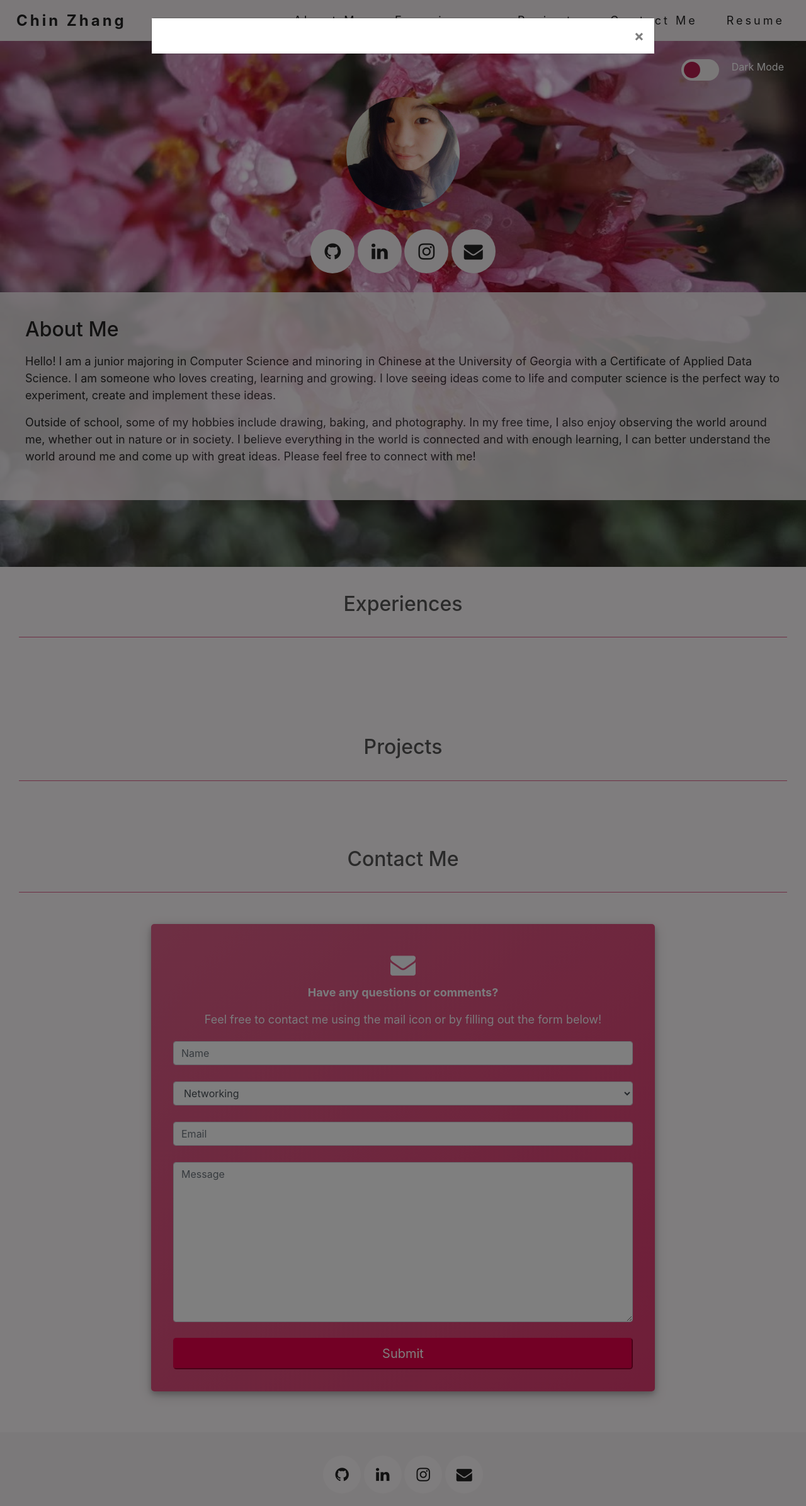
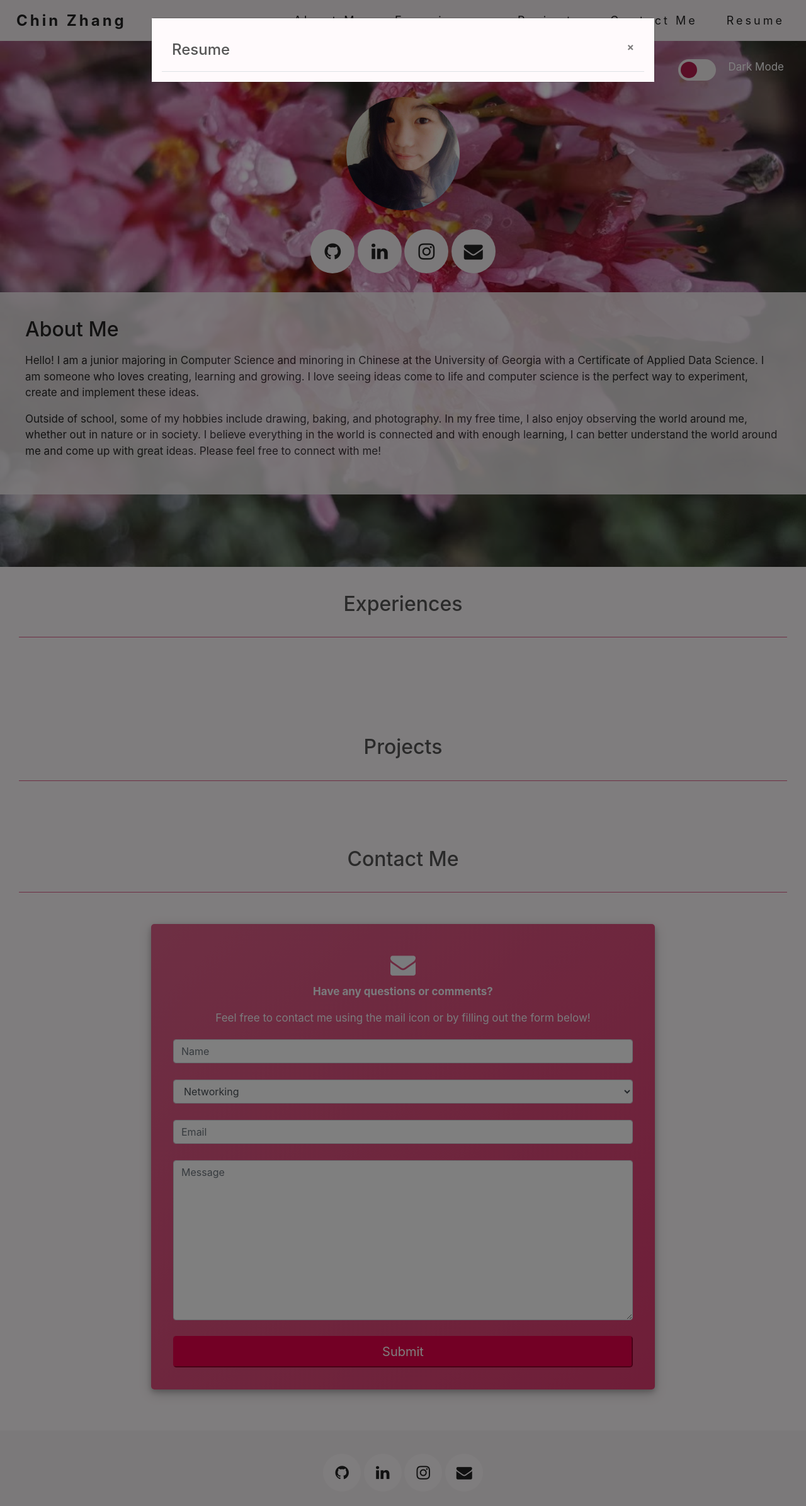
Before and after one commit to ChinZhang/portfolio, a Django app: page / in a window 1280 px wide, after a click on "Resume". Shown: the top 2391 px of the page at 63% size. Run offline with Django 3.2, Linux system fonts and the light colour scheme; data that the repository does not hold is empty; some libraries are stand-ins or nearby versions.

Commit message:
Added color and reformatted resume modal

```diff
--- a/portfolio/static/css/main.css
+++ b/portfolio/static/css/main.css
@@ -3,6 +3,7 @@
     --background-color: #f7f2f4;
     --secondary-background-color: #fffafc;
     --third-background-color: #dd5f88;
+    --text-color: #555;
     --font-color: #222;
     --font-secondary-color: #b51f4f;
     --background-gradient: linear-gradient(to right,#dd5f88,#de3c71);
@@ -11,6 +12,7 @@
     --button-color: #e6004a;
     --hover-button-color: #c2003e;
     --header-color: #555;
+    --hr-color: rgba(0,0,0,.1);
     --background-image: url("../resources/flower.jpg");
     --background-image-medium: url("../resources/flower-medium.jpg");
     --background-image-small: url("../resources/flower-small.jpg");
@@ -22,6 +24,7 @@
     --background-color: #0d1a26;
     --secondary-background-color: #263341;
     --third-background-color: #4b647e;
+    --text-color: #F0F0F0;
     --font-color: #f5f7fa;
     --font-secondary-color: #9fb3c8;
     --background-gradient: linear-gradient(to right,#4b647e,#6a8bad);
@@ -30,18 +33,21 @@
     --button-color: #007bff;
     --hover-button-color: #0069d9;
     --header-color: white;
+    --hr-color: rgb(200,200,200);
     --background-image: url("../resources/droplets.jpg");
     --background-image-medium: url("../resources/droplets_medium.jpg");
     --background-image-small: url("../resources/droplets_small.jpg");
     --shadow: -1px 6px 13px 0px rgba(0,0,0,0.44);
 }
 
-p {
-    font-size: 18px;
+p, span {
+    font-size: 17px;
 }
 
-@media screen and (max-width:567px){
-    .p { font-size: 16px; }
+@media screen and (max-width:400px){
+    p, span {
+        font-size: 15px;
+    }
 }
 
 /* Navigation Bar */
@@ -101,12 +107,6 @@ footer .jumbotron {
     padding: 22px;
 }
 
-@media screen and (max-width:530px){
-    p {
-        font-size: 16px;
-    }
-}
-
 /* Buttons */
 .btn {
     color: white;
@@ -164,3 +164,12 @@ footer .jumbotron {
 #icons-footer:hover {
     color: var(--font-secondary-color);
 }
+
+.modal-body, .modal-header, .modal-footer {
+    background-color: var(--secondary-background-color);
+    color: var(--text-color);
+}
+
+hr {
+    background-color: var(--hr-color);
+}
--- a/portfolio/static/css/project.css
+++ b/portfolio/static/css/project.css
@@ -69,15 +69,6 @@ h1 {
     font-weight: bold;
 }
 
-.modal-body {
-    color: #555;
-    background-color: #fff;
-}
-
-.modal-header-text {
-    color: #555;
-}
-
 .role-text {
     font-size: smaller;
 }
--- a/portfolio/templates/project_modal.html
+++ b/portfolio/templates/project_modal.html
@@ -9,7 +9,7 @@
 <div class="modal fade" id="projectModal{{ project.id }}" tabindex="-1" role="dialog" aria-hidden="true">
         <div class="modal-dialog modal-lg" role="document">
             <div class="modal-content">
-                <div class="modal-header modal-color">
+                <div class="modal-header">
                     <h4 class="modal-title modal-header-text">
                         <a href="{{ project.github_link }}" target="blank" class="{{ project.github_icon }} github-icon"></a>
                         {{ project.title }}
--- a/portfolio/templates/resume_modal.html
+++ b/portfolio/templates/resume_modal.html
@@ -9,10 +9,14 @@
 
         <div id="myModal" class="modal fade" role="dialog">
             <div class="modal-dialog modal-lg">
-
                 <div class="modal-content">
                     <div class="modal-body">
-                        <button type="button" class="close" data-dismiss="modal">&times;</button>
+                        <div class="modal-header">
+                    <h4 class="modal-title modal-header-text"> Resume</h4>
+                    <button type="button" class="close" data-dismiss="modal" aria-label="Close">
+                        <span aria-hidden="true">&times;</span>
+                    </button>
+                </div>
                         <embed id="resume" frameborder="0" width="100%" height="700px">
                     </div>
                 </div>
```
